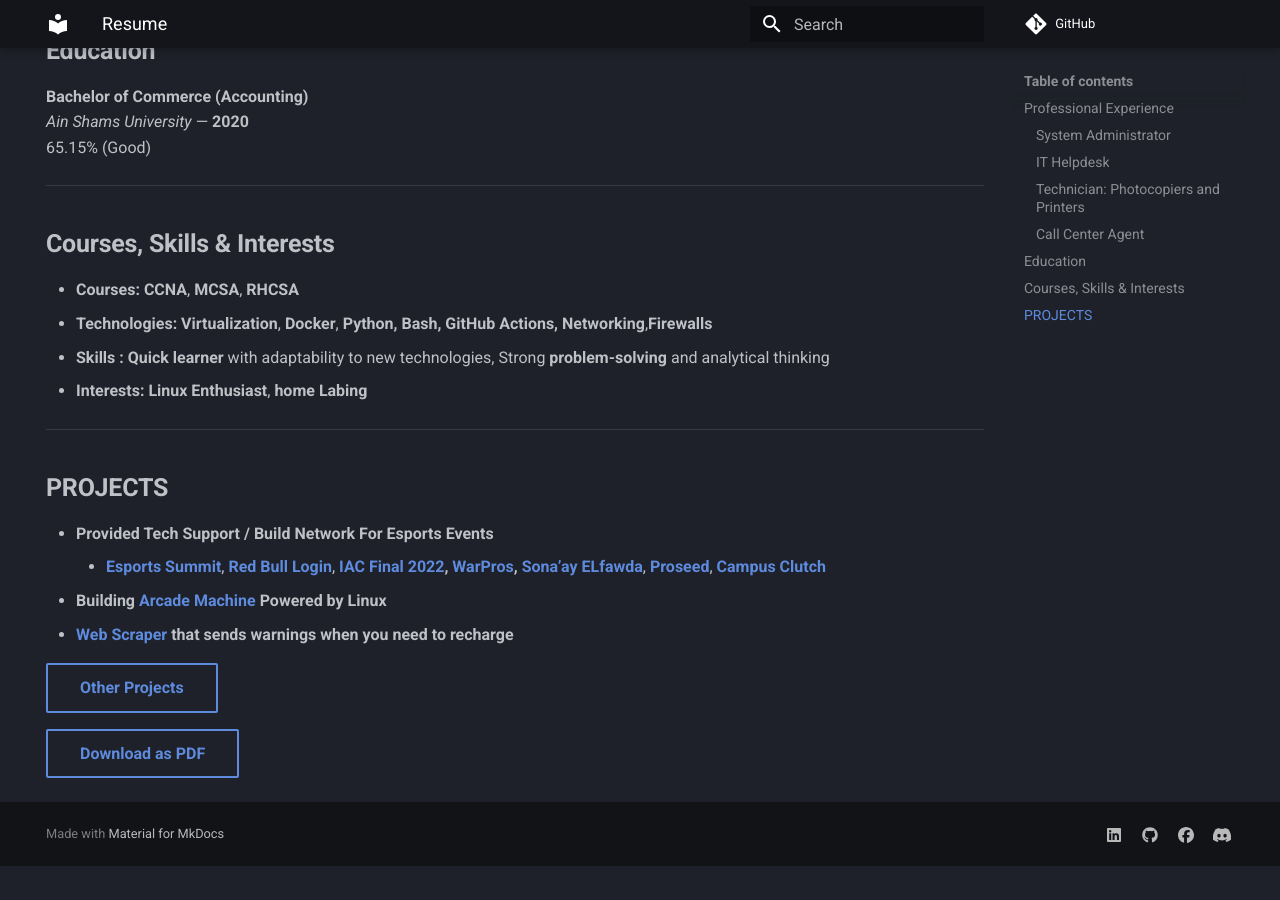
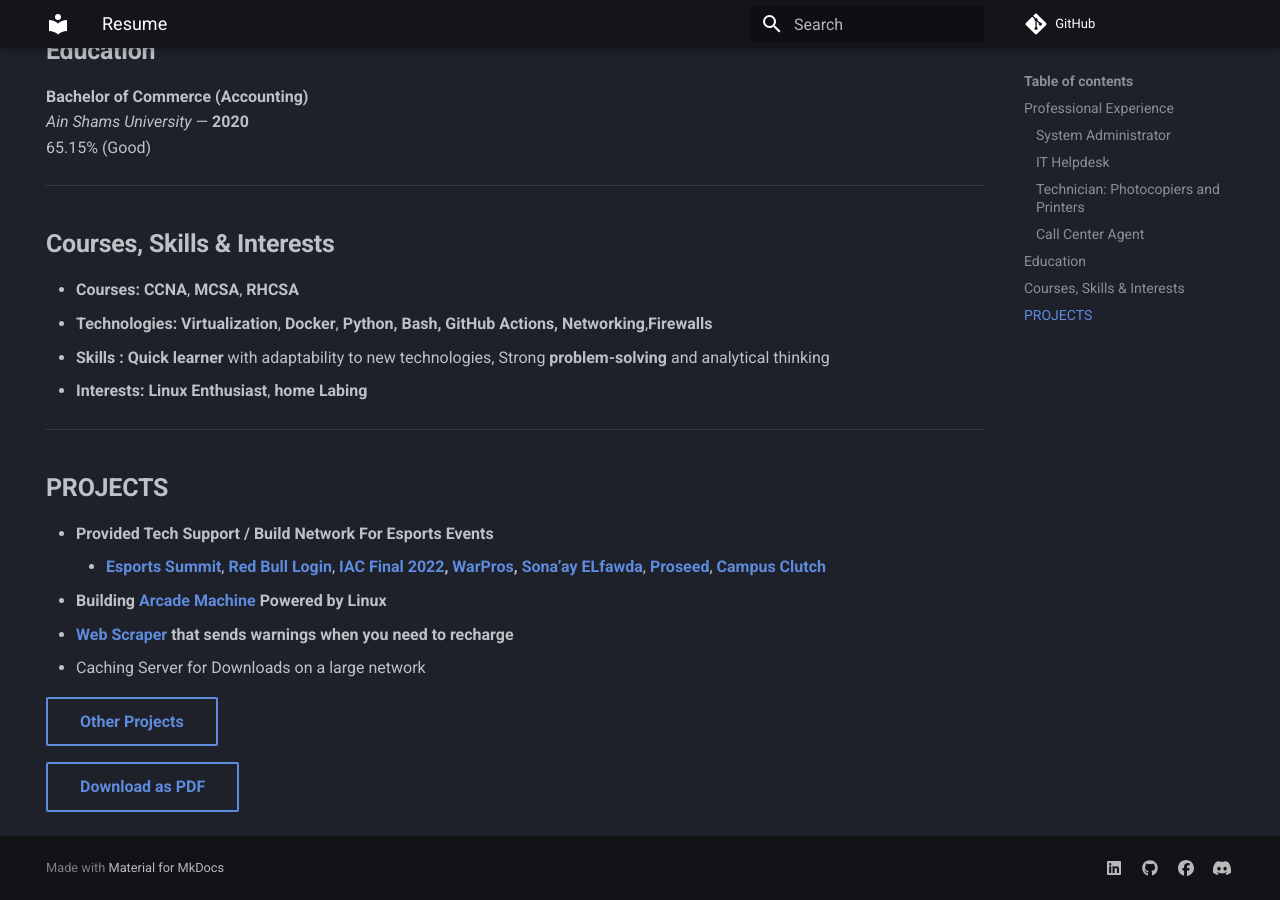
Before and after one commit to AbanoubEhab/AbanoubEhab.github.io, an MkDocs documentation site: the page built from docs/index.md, in a window 1280 px wide and 900 px high, scrolled down 1725 px. Built offline with MkDocs 1.6.1 and Material for MkDocs 9.7.7, drawn with Linux system fonts in a browser that asks for light colours; comment, search, counter and statistics services are not loaded; before the commit the page ends 2591 px from its top, so only the background shows below that.

Commit message:
Edit Projects

```diff
--- a/docs/index.md
+++ b/docs/index.md
@@ -81,7 +81,7 @@
 	-  [**Esports Summit**](https://www.linkedin.com/posts/abanoubehabmalak_esports-networking-infrastructure-activity-7392174317037506560-PRPq/), [**Red Bull Login**](https://www.linkedin.com/posts/abanoubehabmalak_reflecting-on-the-journey-of-bringing-red-activity-7260039753117417472-dXez), [**IAC Final 2022**](https://www.linkedin.com/posts/arabhardware%2Enet_iac2022-iac2022-esports-activity-7005652485398794241-5ibR)**, [**WarPros**](https://www.linkedin.com/posts/ahmed-abdelaziz-563933130_im-so-glad-to-say-that-we-are-so-back-activity-7345831356850917376-mEnQ), [**Sona’ay ELfawda**](https://www.linkedin.com/posts/abanoubehabmalak_at-gamers-lounge-we-believe-in-transforming-activity-7277409944042115072-Kqwk)**, [**Proseed**](https://www.linkedin.com/posts/hashemalborno_esports-gamerslounge-gaming-activity-6995698318609661953-UVu1/), [**Campus Clutch**](https://www.linkedin.com/posts/hashemalborno_esports-gamerslounge-gaming-activity-6995698318609661953-UVu1/)
 - **Building [Arcade Machine](https://www.linkedin.com/posts/ahmed-abdel-latif-03398036_esports-gaming-redbull-ugcPost-7305184887190220800--QCB) Powered by Linux**
 - [**Web Scraper**](https://github.com/AbanoubEhab/we_qouta_checker_Egypt) **that sends warnings when you need to recharge**
-
+- Caching Server for Downloads on a large network
 
 [Other Projects](./Projects){ .md-button }
 
```
Also changed, not shown: 1 other file.
